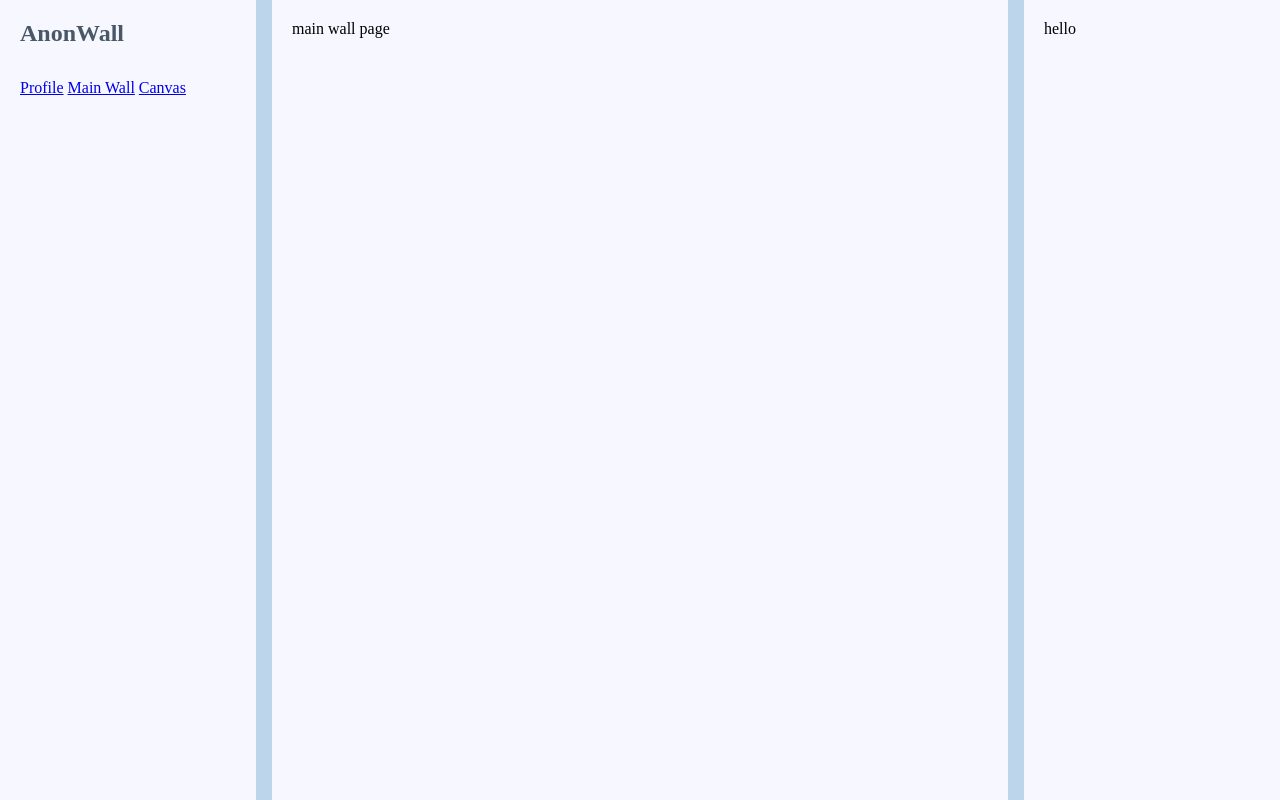
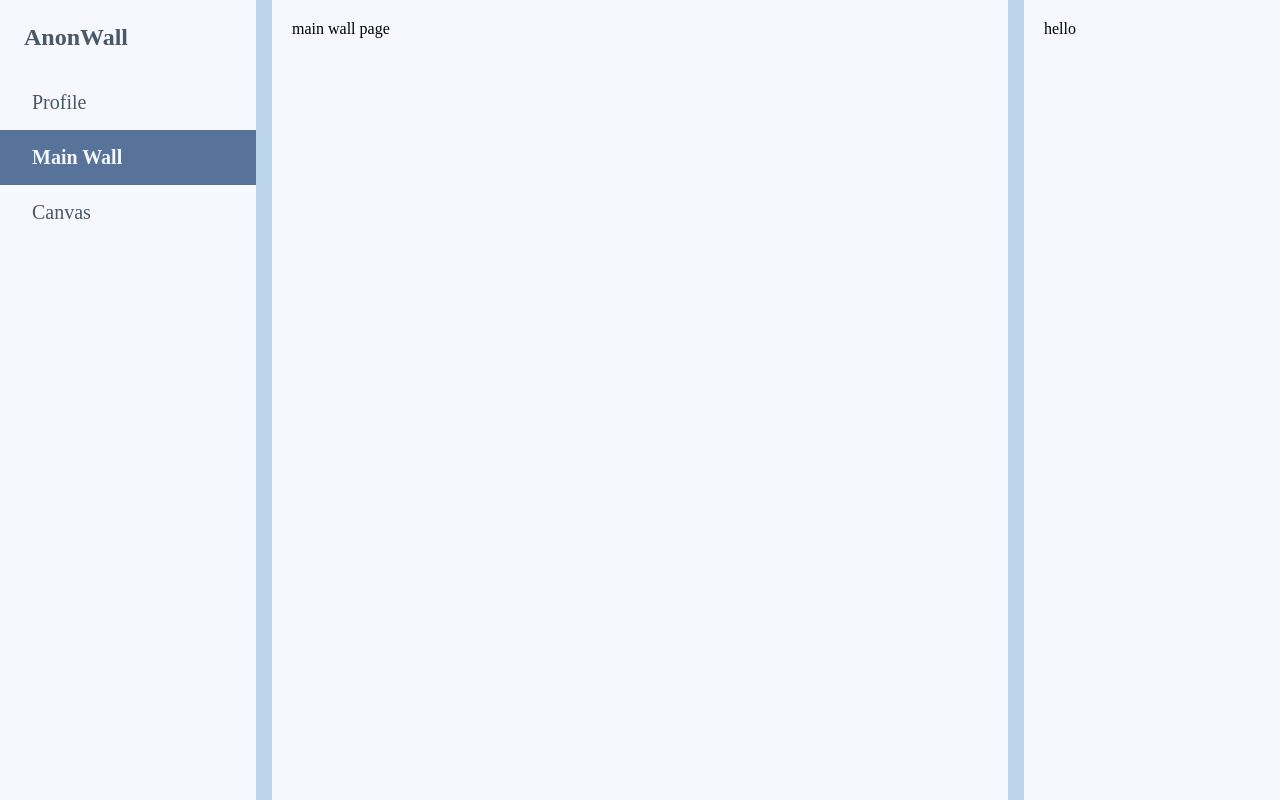
Before and after one commit to res-londres/anon-wall, a Flask app: page / in a window 1280 px wide. Run offline with Flask 3, Linux system fonts and the light colour scheme; some libraries are stand-ins or nearby versions.

Commit message:
feat: add navigation style and animation

```diff
--- a/static/style.css
+++ b/static/style.css
@@ -131,14 +131,34 @@
     background: #f7f7ffff;
     display: flex;
     flex-direction: column;
-    gap: 2rem;
-    padding: 1.25rem;
 }
 .left-sidebar h1 {
     color: #495867ff;
+    margin: 1.5rem;
 }
 /* --- nav --- */
-
+.left-sidebar nav {
+    display: flex;
+    flex-direction: column;
+    user-select: none;
+}
+.left-sidebar nav a {
+    color: #495867ff;
+    font-size: 1.25rem;
+    padding: 1rem 2rem;
+    text-decoration: none;
+    transition: all 0.3s;
+}
+.left-sidebar nav a:hover {
+    background: #bdd5eaff;
+    color: #495867ff;
+    padding-left: 2.5rem;
+}
+.left-sidebar nav a.active {
+    background: #577399ff;
+    color: #f7f7ffff;
+    font-weight: bold;
+}
 /* ----- content ------ */
 .content {
     background: #f7f7ffff;
```
